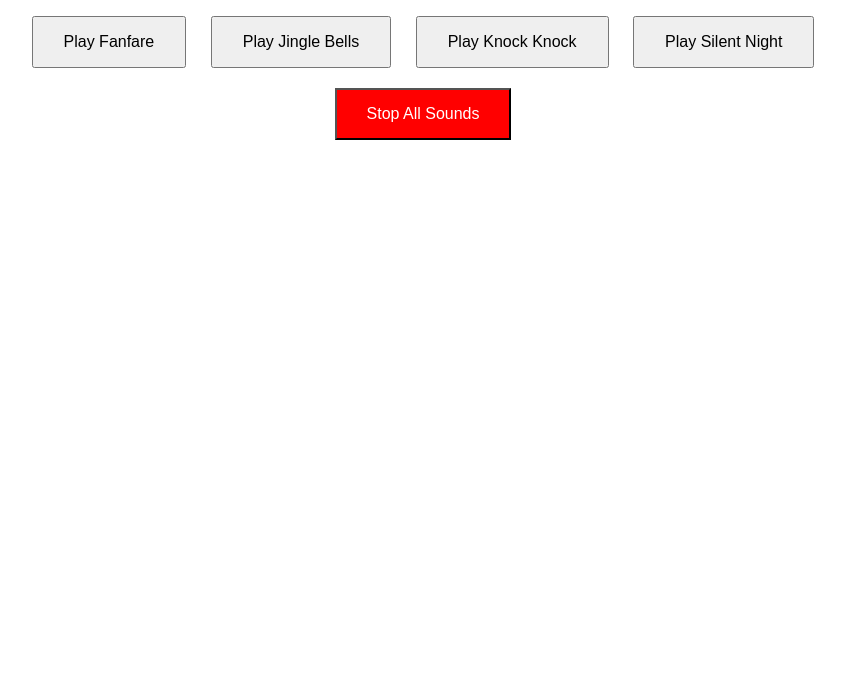
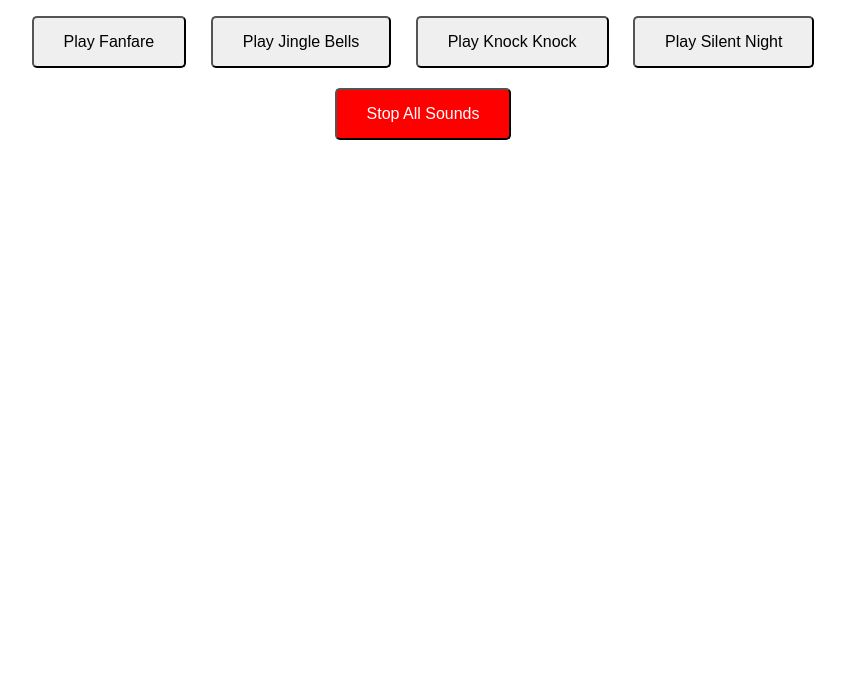
Before and after one commit to hanleymark/navidadfx, a plain HTML site: page index.html in a window 1280 px wide. Shown: the part 102-800 px from the top of the page, without its empty margins (217-1062 px from the left). Drawn offline with Linux system fonts and the light colour scheme.

Commit message:
Update index.html

```diff
--- a/index.html
+++ b/index.html
@@ -15,6 +15,7 @@
       margin: 10px;
       font-size: 16px;
       cursor: pointer;
+      border-radius: 5px;
     }
     .red {
       background-color: red;
```
